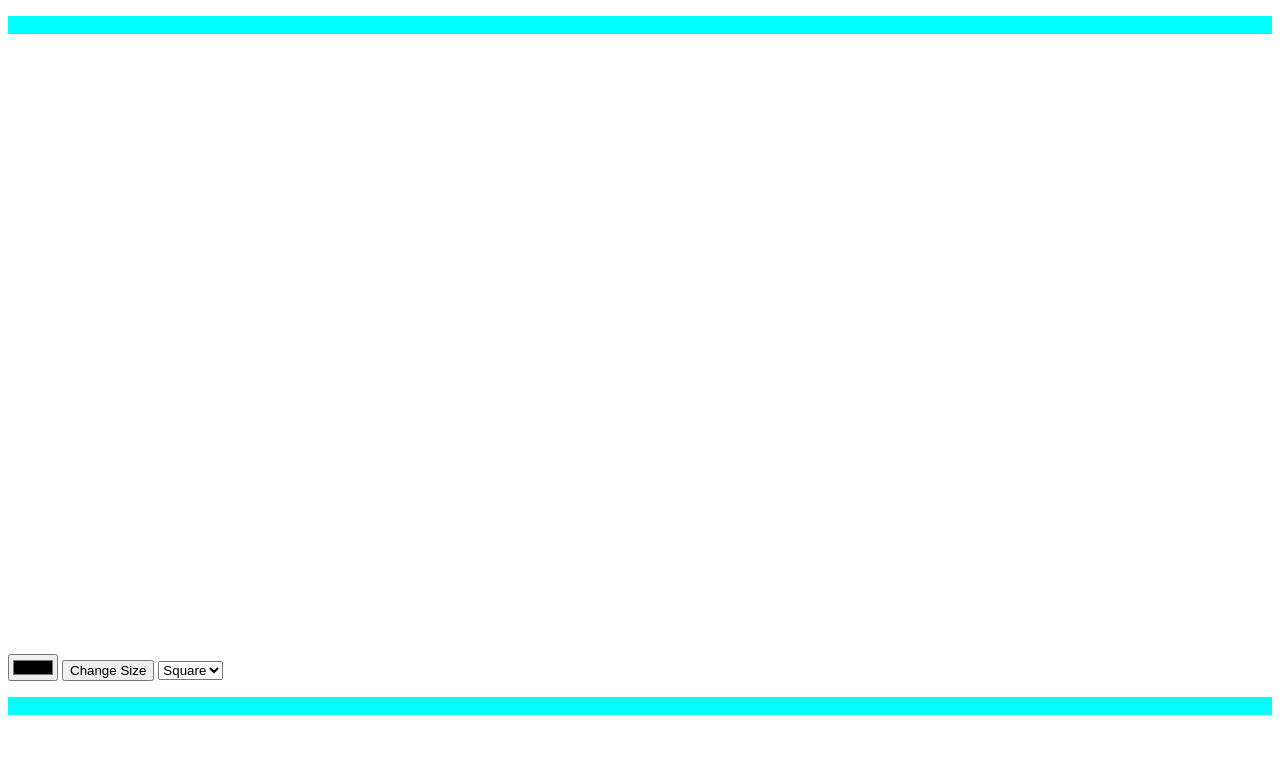
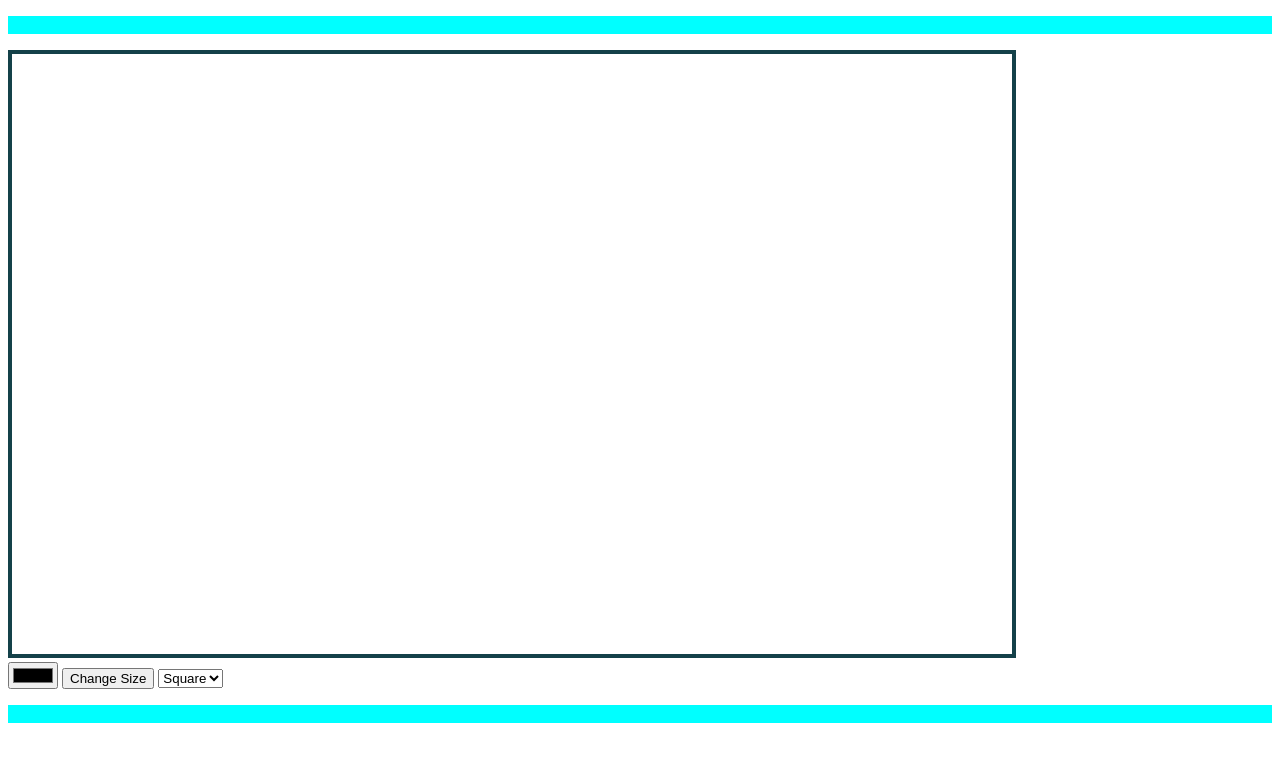
Before and after one commit to FrogFrog001/DrawingToolJavascript, a plain HTML site: page index.html in a window 1280 px wide. Drawn offline with Linux system fonts and the light colour scheme.

Commit message:
Update index.html

```diff
--- a/index.html
+++ b/index.html
@@ -8,7 +8,7 @@
          <div style="background-color:aqua"></div>
          <div style="background-color:aqua;color:aqua">
          <p>hi</p></div>
-        <canvas id="canvas" width="1000" height="600"></canvas>
+        <canvas style="border:4px solid #144149;" id="canvas" width="1000" height="600"></canvas>
         <br />
         <input type="color" id="color" onchange="changeColor()"/>
         <input type="button" value="Change Size" onclick="changeSize()"/>
```
